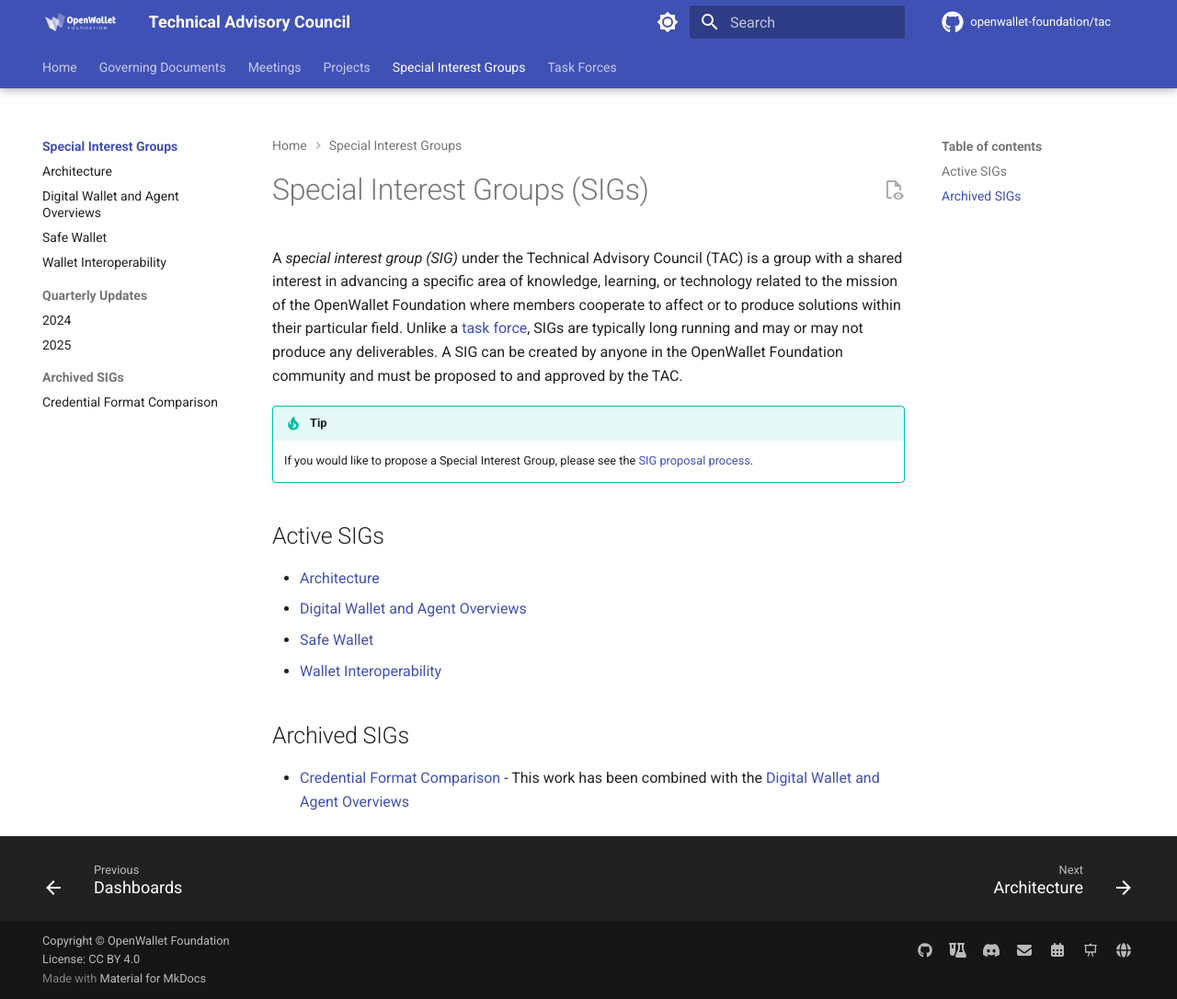
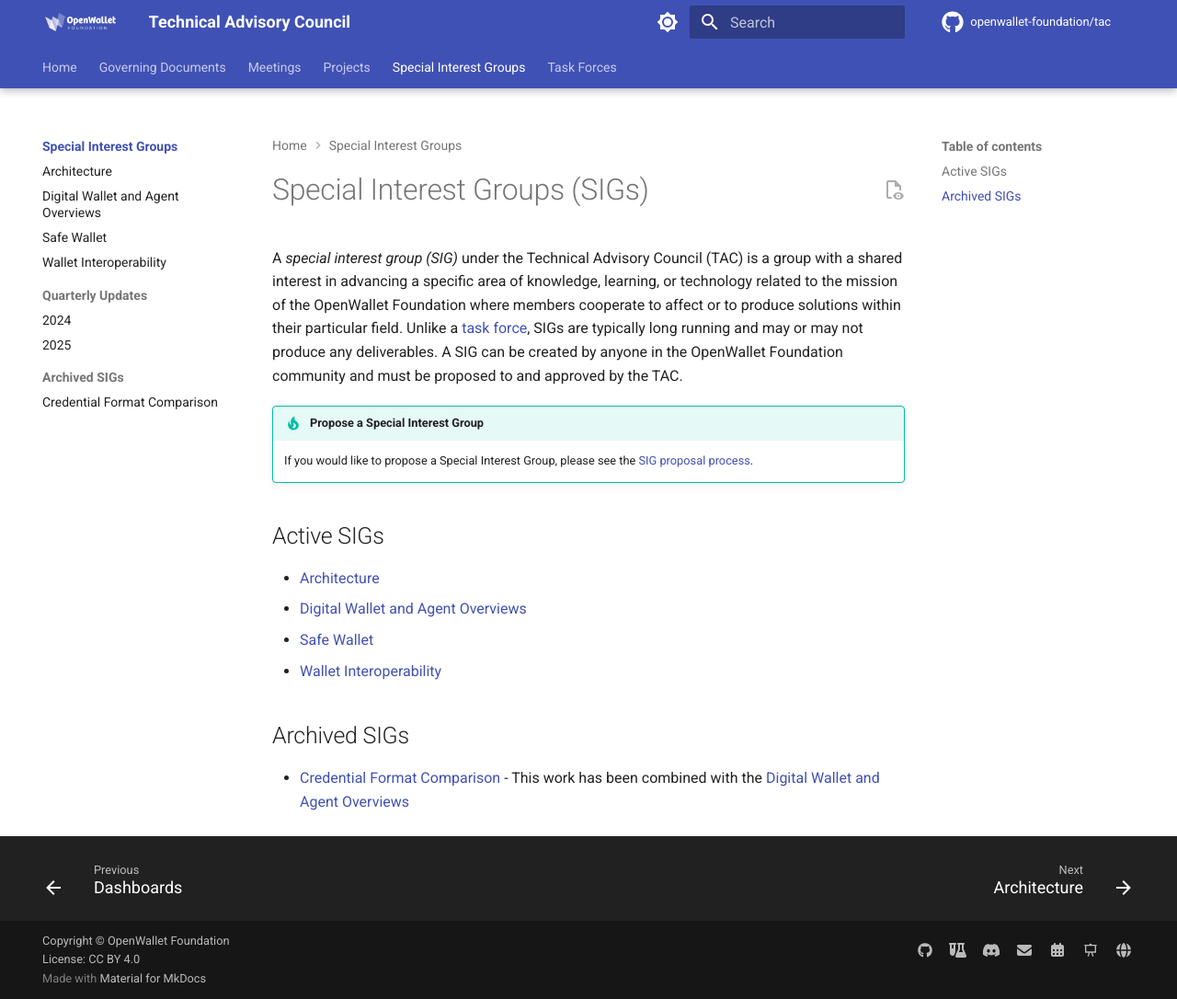
Before and after one commit to openwallet-foundation/tac, an MkDocs documentation site: the page built from docs/SIGs/index.md, in a window 1280 px wide and 1086 px high. Shown: the whole window at 92% size. Built offline with MkDocs 1.6.1 and Material for MkDocs 9.7.7, drawn with Linux system fonts in a browser that asks for light colours; comment, search, counter and statistics services are not loaded.

Commit message:
Fix Admonition syntax to it overrides the title
Signed-off-by: Stavros Kounis <skounis@gmail.com>

```diff
--- a/docs/SIGs/index.md
+++ b/docs/SIGs/index.md
@@ -2,7 +2,7 @@
 
 A _special interest group (SIG)_ under the Technical Advisory Council (TAC) is a group with a shared interest in advancing a specific area of knowledge, learning, or technology related to the mission of the OpenWallet Foundation where members cooperate to affect or to produce solutions within their particular field. Unlike a [task force](../task-forces/index.md), SIGs are typically long running and may or may not produce any deliverables. A SIG can be created by anyone in the OpenWallet Foundation community and must be proposed to and approved by the TAC.
 
-!!! tip Propose a Special Interest Group
+!!! tip "Propose a Special Interest Group"
     If you would like to propose a Special Interest Group, please see the [SIG proposal process](../governance/special-interest-group-process.md).
 
 ## Active SIGs
```
